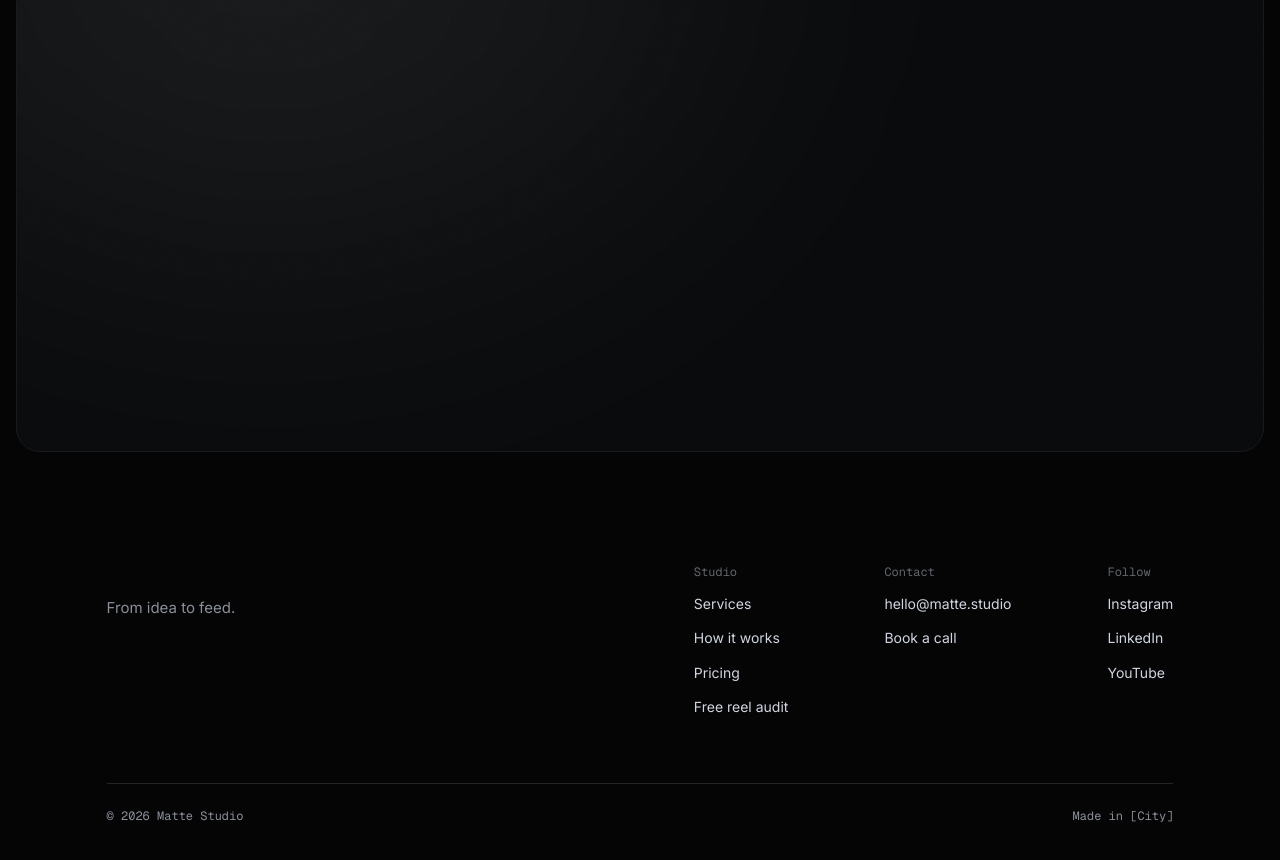
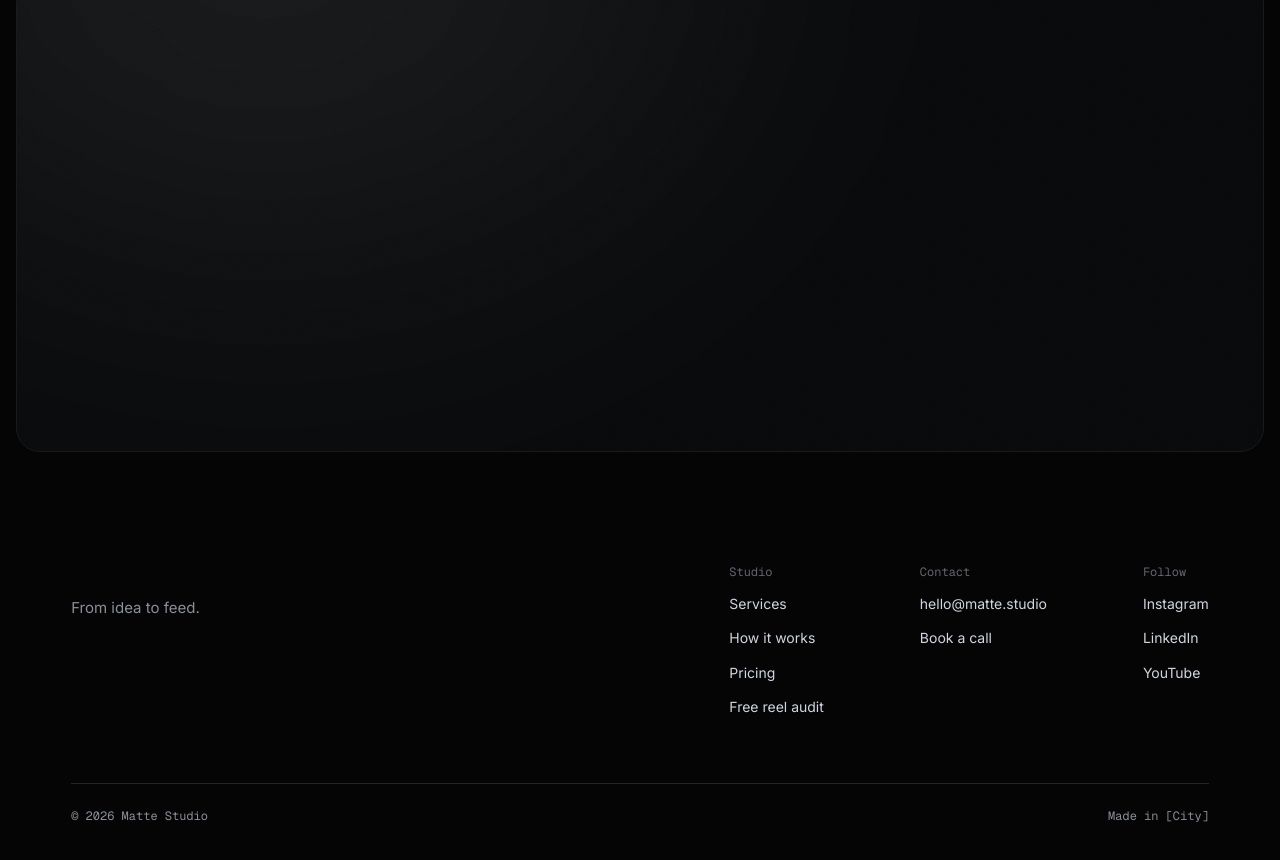
Before and after one commit to naveenr0306-web/matte-studio-site, a website built with Vite: page index.html in a window 1280 px wide. Shown: the part 7877-8737 px from the top of the page. Built offline with nearby package versions, Linux system fonts and the light colour scheme; some packages are replaced by stand-ins of ours.

Commit message:
Footer: full-width content aligned with the hero
Co-Authored-By: Claude Opus 5.5 <noreply@anthropic.com>
Claude-Session: https://claude.ai/code/session_01PZ4R6McRPGTPH5VKHQ7ivb

```diff
--- a/src/styles.css
+++ b/src/styles.css
@@ -349,6 +349,7 @@ svg { width: 1em; height: 1em; flex: none; }
 
 /* ---------- Footer ---------- */
 .footer { padding: 96px 0 48px; }
+.footer .container { max-width: none; padding: 0 clamp(20px, 5.56vw, 80px); }
 .footer__top { display: flex; justify-content: space-between; gap: 48px; flex-wrap: wrap; }
 .footer__brand { display: flex; flex-direction: column; gap: 14px; }
 .footer__cols { display: flex; gap: 96px; flex-wrap: wrap; }
```
